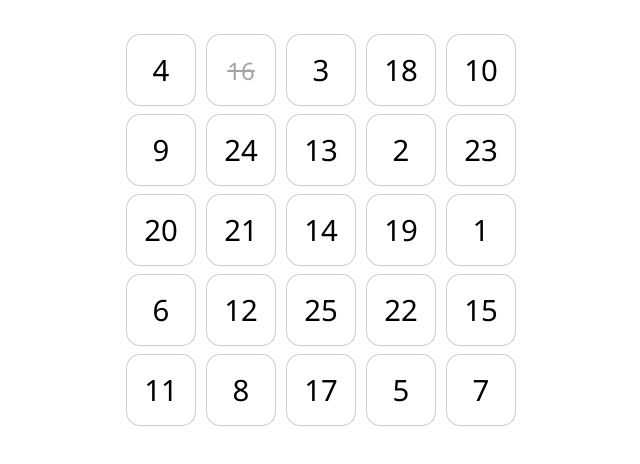
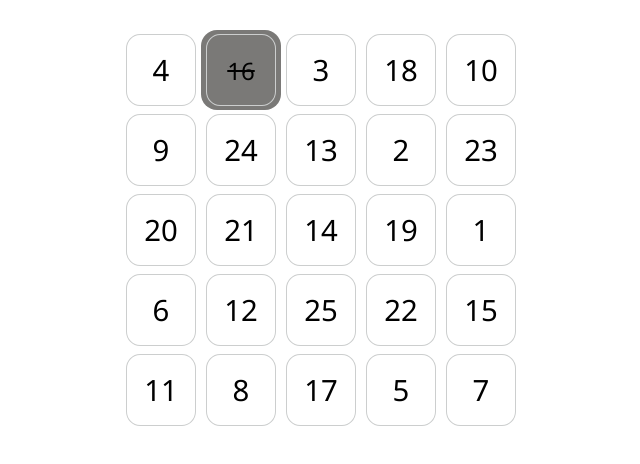
Before and after one commit to Siva8401/Bingo, a plain HTML site: page index.html in a window 1280 px wide. Both pictures are taken after a click on the element "16". Shown: the whole page, without its empty margins (319-959 px from the left). Drawn offline with Linux system fonts and the light colour scheme.

Commit message:
Update style.css

```diff
--- a/style.css
+++ b/style.css
@@ -56,9 +56,11 @@ body:focus {
 
 .strickout {
     text-decoration: line-through;
-    color: #a6a3a3;
+    color: #000000;
     font-size: 18pt;
     pointer-events: none;
+    background-color: #5f5e5bd3; /* This changes the color */
+    border-radius: 20%; /* This will ensure the color stays within the radius */
 }
 
 .show-bingo {
```
